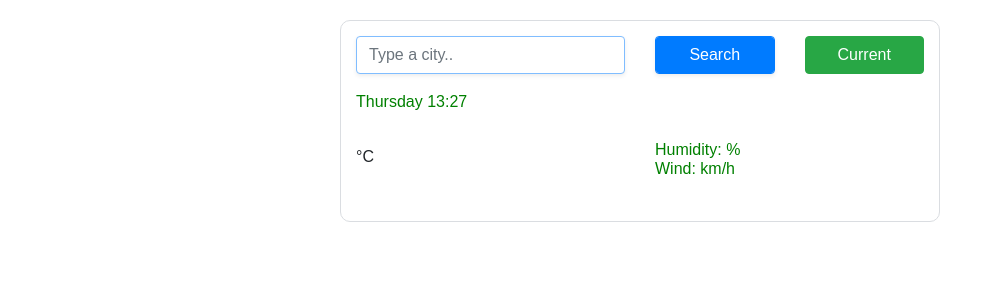
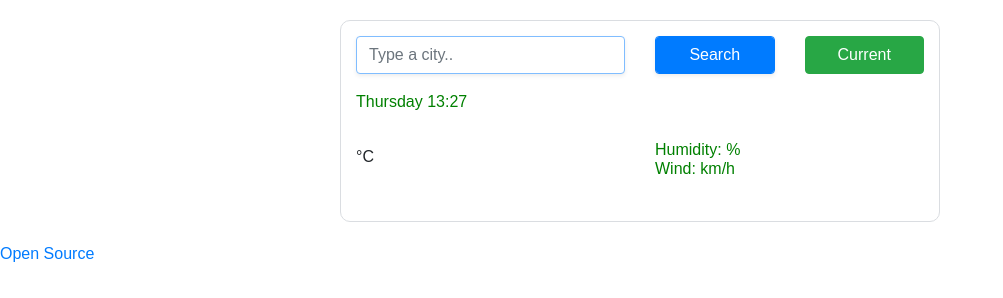
Before and after one commit to pewphoria/Week6Homework, a plain HTML site: page index.html in a window 1280 px wide. Shown: the whole page, without its empty margins (0-1003 px from the left). Drawn offline with nearby package versions, Linux system fonts and the light colour scheme; files that its build step writes are made by us from their sources; no server answers; files whose address does not match are found by name.

Commit message:
Update index.html
add link to github repo

```diff
--- a/index.html
+++ b/index.html
@@ -70,6 +70,7 @@
         </div>
       </div>
     </div>
+    <a href="https://github.com/pewphoria/Week6Homework">Open Source</a>
     <span class="axios">
     <script src="src/index.js"></script>
   </body>
```
